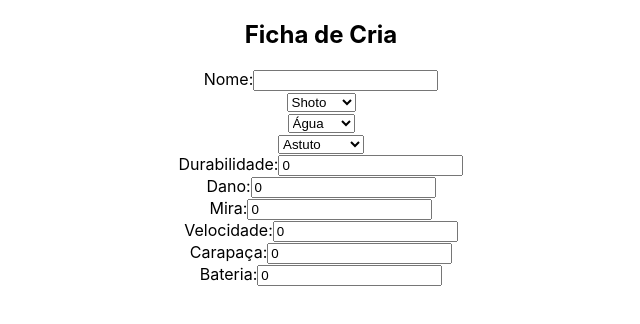
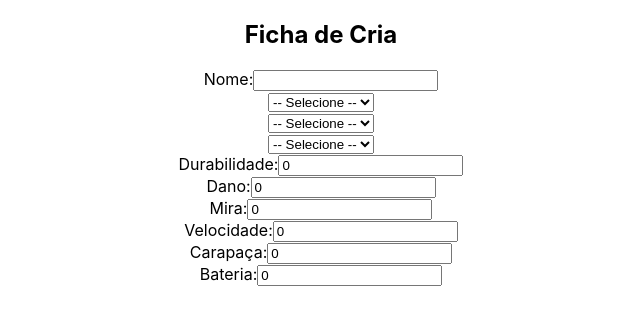
Before and after one commit to Pedr0Rodrigues/cria, a React (Create React App) app: page / in a window 1280 px wide. Shown: the top 324 px of the page, without its empty margins (319-959 px from the left). Built offline with nearby package versions, Linux system fonts and the light colour scheme.

Commit message:
Adição de campos neutros

```diff
--- a/src/components/ficha.js
+++ b/src/components/ficha.js
@@ -89,9 +89,10 @@ function Ficha() {
         <div>
             <h2>Ficha de Cria</h2>
             <CampoTexto label="Nome:" value={nome} onChange={setNome} />
-            <SelecionarChassi label="Chassi:" options={Chassis} value={chassi} onChange={handleChassiChange} />
-            <SelecionarTipo label="Tipo:" options={Tipos} value={tipo} onChange={setTipo} />
-            <SelecionarPersonalidade label="Personalidade:" options={Personalidades} value={personalidade} onChange={handlePersonalidadeChange} />
+            <SelecionarChassi label="Chassi:" options={[{ value: '', nome: '-- Selecione --' }, ...Chassis]} value={chassi} onChange={handleChassiChange} />
+            <SelecionarTipo label="Tipo:" options={[{ value: '', nome: '-- Selecione --' }, ...Tipos]} value={tipo} onChange={setTipo} />
+            <SelecionarPersonalidade label="Personalidade:" options={[{ value: '', nome: '-- Selecione --' }, ...Personalidades]} value={personalidade} onChange={handlePersonalidadeChange} />
+
             <div>
                 <label>Durabilidade:</label>
                 <input type="number" value={valoresCamposNumericos.durabilidade} readOnly />
```
